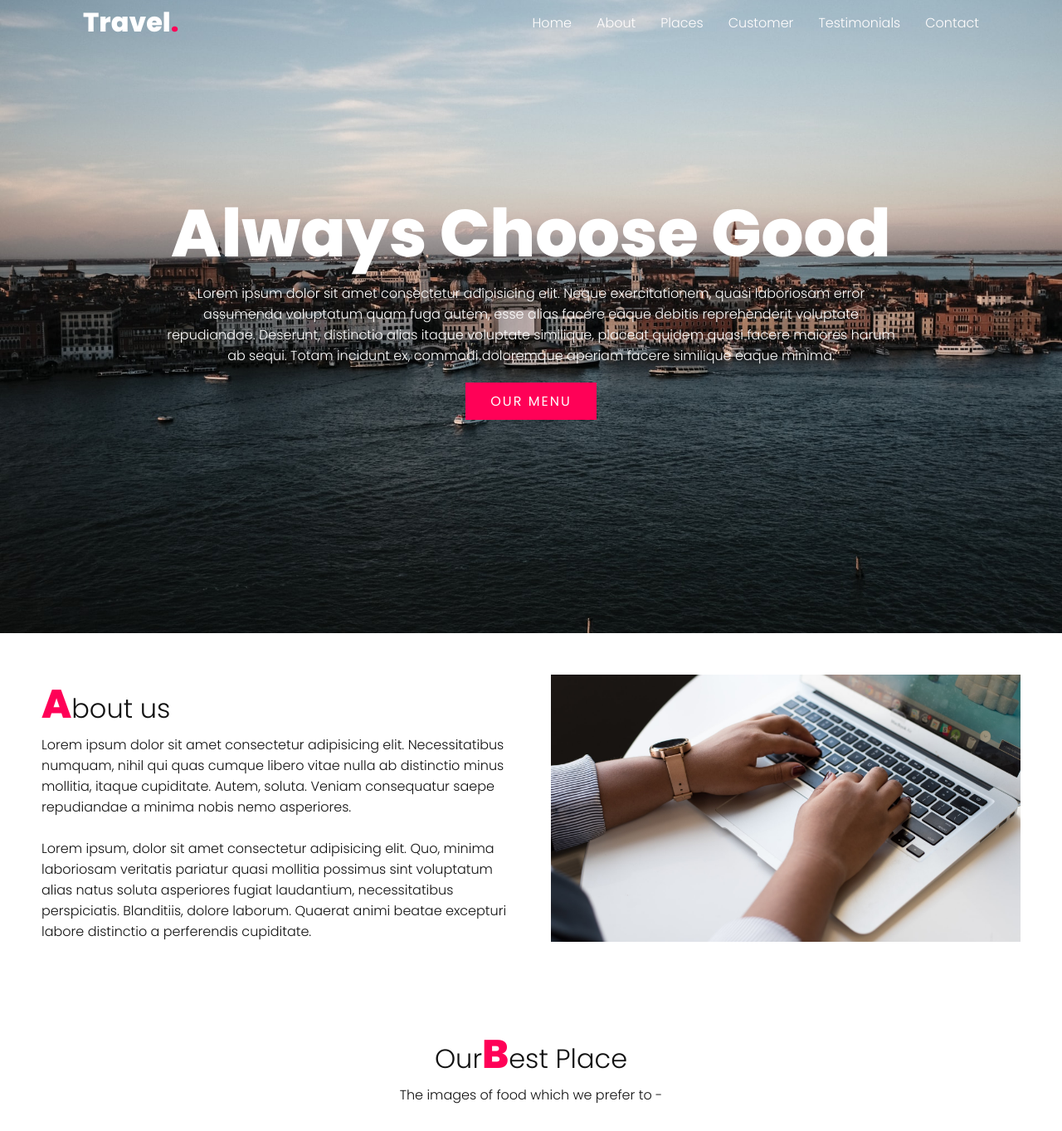
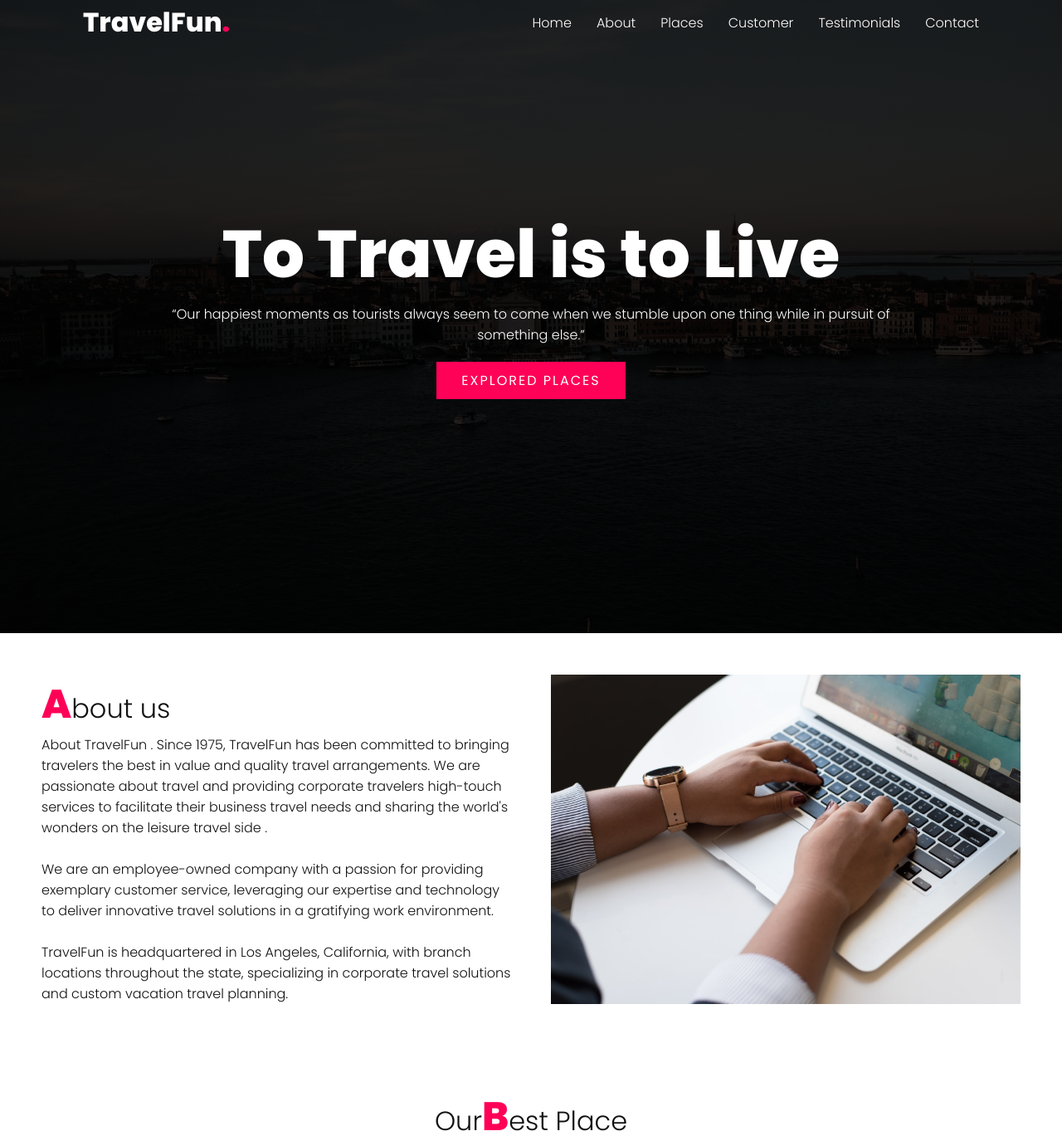
Before and after one commit to DeekshaaSrivastava/TravelPortfolio, a plain HTML site: page website.html in a window 1280 px wide. Shown: the part 37-1400 px from the top of the page at 83% size. Drawn offline with Linux system fonts and the light colour scheme.

Commit message:
golu is great

```diff
--- a/assets/website.css
+++ b/assets/website.css
@@ -18,8 +18,9 @@ p{
     display: flex;
     justify-content: center;
     align-items: center;
-    background: url(../assets/img/xyz.jpg);
+    background: linear-gradient(rgba(0,0,0,0.85),rgba(0,0,0,0.85)),url(../assets/img/xyz.jpg);
     background-size: cover;
+
 }
 .banner .content{
     max-width: 900px;
--- a/website.html
+++ b/website.html
@@ -2,14 +2,13 @@
 <html lang="en">
 <head>
      <meta name="viewport" content="width=device-width,initial-scale=1.0">
-     <title>Travel Website</title>
-     <!--<link rel="stylesheet"href="ass">-->
+    <title>Travel Website</title>
      <link rel="stylesheet" href="./assets/website.css" />
 
 </head>
 <body>
     <header>
-         <a href="#" class="logo">Travel<span>.</span></a>
+        <a href="#" class="logo">TravelFun<span>.</span></a>
          <div class="menuToggle" onclick=" toggleMenu();"></div>
          <ul class="navigation">
             <li><a href="#banner" onclick=" toggleMenu();">Home</a></li>
@@ -22,23 +21,23 @@
     </header>
     <section class="banner" id="banner">
         <div class="content">
-             <h2>Always Choose Good</h2>
-             <p> Lorem ipsum dolor sit amet consectetur adipisicing elit. Neque exercitationem,
-                 quasi laboriosam error assumenda voluptatum quam fuga autem, esse alias facere eaque debitis reprehenderit voluptate repudiandae.
-                 Deserunt, distinctio alias itaque voluptate similique, placeat quidem quasi facere maiores harum ab sequi. Totam incidunt ex,
-                 commodi doloremque aperiam facere similique eaque minima.</p>
-             <a href="#" class="btn">Our Menu</a>
+            <h2>To Travel is to Live</h2>
+            <p>“Our happiest moments as tourists always seem to come when we stumble upon one thing while in pursuit of something
+              else.”</p>
+            <a href="#menu" class="btn">Explored Places</a>
         </div>
     </section>
     <section class="about" id="about">
         <div class="row">
             <div class="col50">
                 <h2 class="titleText"><span>A</span>bout us</h2>
-                <p>Lorem ipsum dolor sit amet consectetur adipisicing elit.
-                    Necessitatibus numquam, nihil qui
-                    quas cumque libero vitae nulla ab distinctio minus mollitia, itaque cupiditate.
-                    Autem, soluta. Veniam consequatur saepe repudiandae a minima nobis nemo asperiores.<br><br>Lorem ipsum, dolor sit amet consectetur adipisicing elit. Quo, minima laboriosam veritatis pariatur quasi mollitia possimus sint voluptatum alias natus soluta asperiores fugiat laudantium, necessitatibus perspiciatis. Blanditiis, dolore laborum. Quaerat animi beatae excepturi labore distinctio a
-                    perferendis cupiditate.
+                <p>About TravelFun . Since 1975, TravelFun has been committed to bringing travelers the best in value and quality travel
+                  arrangements. We are passionate about travel and providing corporate travelers high-touch services to facilitate their
+                  business travel needs and sharing the world's wonders on the leisure travel side .<br> <br> We are an employee-owned
+                  company with a passion for providing exemplary customer service, leveraging our expertise and technology to deliver
+                  innovative travel solutions in a gratifying work environment.<br><br>TravelFun is headquartered in Los Angeles,
+                  California, with branch locations throughout the state, specializing in corporate travel solutions and custom vacation
+                  travel planning.</p>
             </div>
             <div class="col50">
                 <div class="imgBx">
@@ -50,7 +49,7 @@
 <section class="menu" id="menu">
    <div class="title">
        <h2 class="titleText">Our<span>B</span>est Place</h2>
-       <p>The images of food which we prefer to -</p>
+      <p>The images of places which we prefer to explore</p>
  </div>
    <div class="content">
      <div class="box">
@@ -109,7 +108,7 @@
 <section class="expert" id="expert">
      <div class="title">
        <h2 class="titleText">Our Travel<span>A</span>gent</h2>
-       <p>The Best Places to explore in the world--</p>
+      <p>The Best Places to explore in the world</p>
  </div>
       <div class="content">
          <div class="box">
@@ -145,54 +144,52 @@
           </div>
          </div>
     </div>
+    <!---testimonial-->
 </section>
  <section class="testimonials" id="testimonials">
  <div class="title white">
        <h2 class="titleText">Client <span>S</span>aid About Us</h2>
-       <p>Lorem ipsum dolor sit amet consectetur adipisicing elit.</p>
+      <p>Best Travel agent for exploring beautiful place with his team easily .</p>
        </div>
        <div class="content">
           <div class="box">
             <div class="imgBx">
-               <img src="./assets/img/testi1.jpg">
+              <img src="./assets/img/client1.jpg">
             </div>
           <div class="text">
-             <p>Lorem ipsum dolor sit amet consectetur adipisicing elit.
-                    Necessitatibus numquam, nihil qui
-                    quas cumque libero vitae nulla ab distinctio minus mollitia, itaque cupiditate.
-                    Autem, soluta. Veniam consequatur saepe repudiandae a minima nobis nemo asperiores.</p>
-              <h3>My Client</h3>
+            <p> TravelFun, Hi. We had a wonderful time! I highly recommend the Resort at Longboat Key & the area. It was perfect for
+              not being crowded on the beach w/ Covid concerns. The beach is for guests only & beautiful!....Thanks so much for
+              finding the perfect spot for us for spring break :).</p>
+            <h3>Sidit</h3>
           </div>
         </div>
        <div class="box">
             <div class="imgBx">
-               <img src="./assets/img/testi2.jpg">
+              <img src="./assets/img/client2.jpg">
             </div>
           <div class="text">
-             <p>Lorem ipsum dolor sit amet consectetur adipisicing elit.
-                    Necessitatibus numquam, nihil qui
-                    quas cumque libero vitae nulla ab distinctio minus mollitia, itaque cupiditate.
-                    Autem, soluta. Veniam consequatur saepe repudiandae a minima nobis nemo asperiores. so perspiciatis. Blanditiis, dolore laborum. .</p>
-              <h3>My Client </h3>
-          </div>
+            <p>TravelFun, thank you so much for a well organized trip. We had a wonderful time. Hard to believe it's already done
+              and past. Weather was awesome, the hotels were nice, thank you for everything! <br>thank you once again for your help
+              and kindness. I’m glad we have YOU travelling with us.</p>
+            <h3>Kelly</h3>
+            </div>
         </div>
         <div class="box">
             <div class="imgBx">
                <img src="./assets/img/testi3.jpg">
             </div>
           <div class="text">
-             <p>Lorem ipsum dolor sit amet consectetur adipisicing elit.
-                    Necessitatibus numquam, nihil qui
-                    quas cumque libero vitae nulla ab distinctio minus mollitia, itaque cupiditate.
-                    Autem, soluta. Veniam consequatur saepe repudiandae a minima nobis nemo asperiores.</p>
-              <h3>My Client </h3>
+            <p>TravelFun planned a beautiful trip to Italy for our family. They found us lovely boutique hotels, knowledgeable tour
+              guides and easy transportation plans. We could just relax and enjoy our time in an incredible place. I would
+              definitely recommend TravelFun for all your vacation planning needs!.</p>
+            <h3>Deeksha </h3>
           </div>
         </div>
  </section>
  <section class="contact" id="contact">
  <div class="title">
        <h2 class="titleText"><span>C</span>ontact Us</h2>
-       <p>Lorem ipsum dolor sit amet consectetur adipisicing elit.</p>
+      <p>We are availabe for you , contact us right now .</p>
        </div>
        <div class="contactForm">
        <h3>Send Message</h3>
```
Also changed, not shown: assets/img/client1.jpg (added), assets/img/client2.jpg (added).
